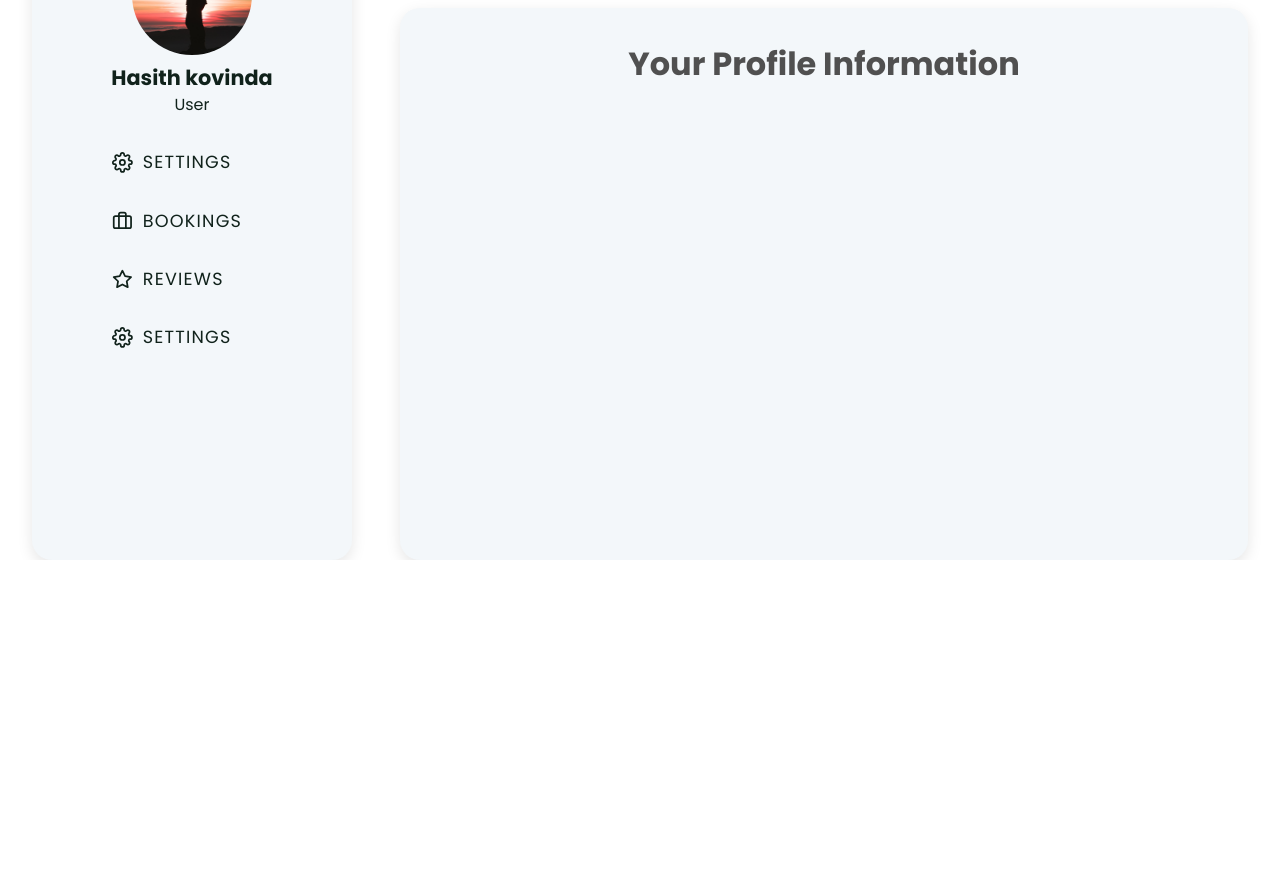
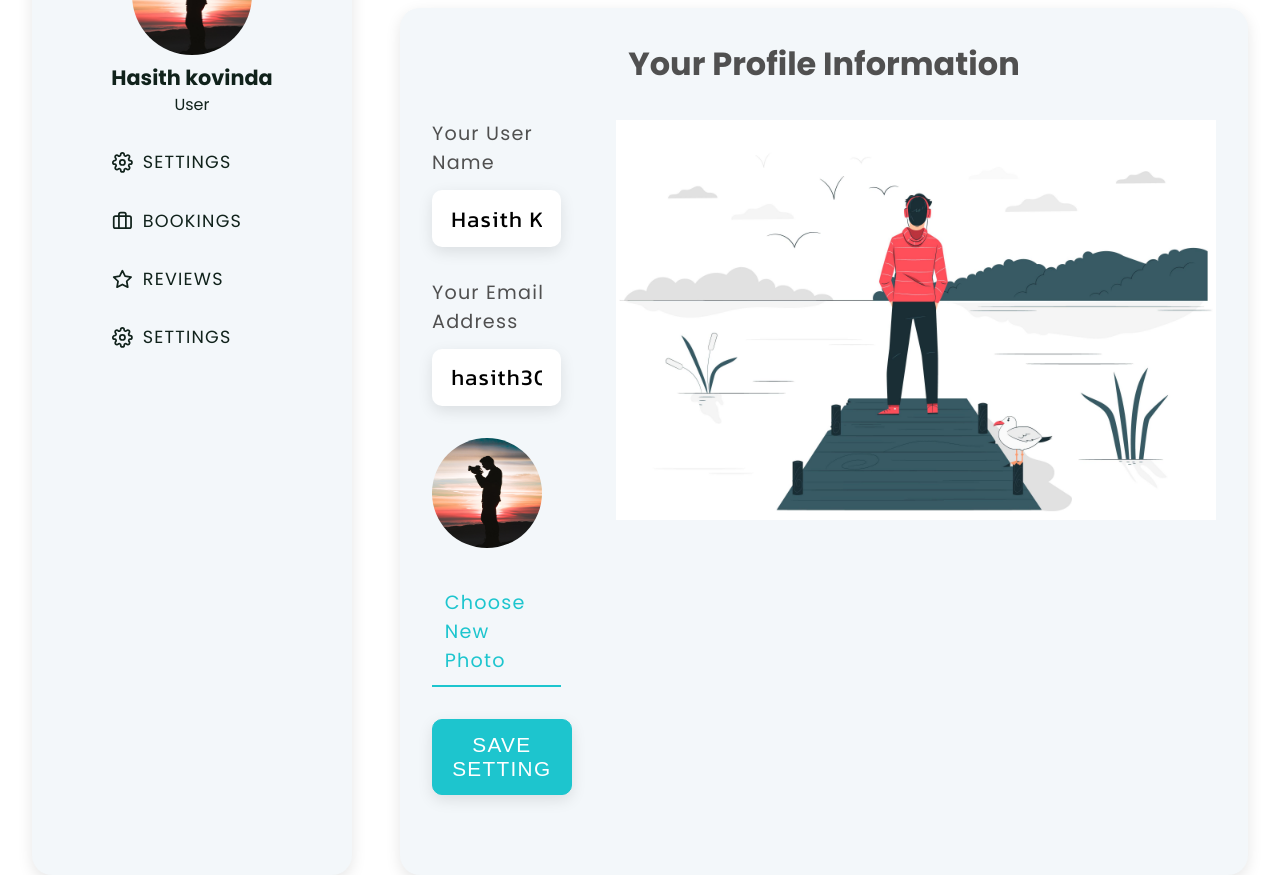
Before and after one commit to HasithKovinda/thicker, a Next.js app: page /dashboard in a window 1280 px wide. Shown: the part 240-1115 px from the top of the page. Before the commit the page ends 800 px from the top, so only its background shows below. Built offline with nearby package versions, Linux system fonts and the light colour scheme.

Commit message:
add user profile page

```diff
--- a/components/Dashboard/Profile/ProfileInformation.module.css
+++ b/components/Dashboard/Profile/ProfileInformation.module.css
@@ -2,3 +2,106 @@
   color: var(--color-dark-2);
   text-align: center;
 }
+
+.profile h2 {
+  margin-bottom: 2rem;
+}
+
+.article {
+  display: grid;
+  grid-template-columns: 1fr 1fr;
+}
+
+.main {
+  display: block;
+  height: 400px;
+}
+
+.form {
+  width: 70%;
+  /* margin: 0 auto; */
+}
+
+.form div {
+  margin-bottom: 2rem;
+}
+
+.form > div label {
+  display: block;
+  letter-spacing: 1.2px;
+  font-size: 1.2rem;
+  margin-bottom: 0.8rem;
+  text-align: left;
+}
+
+.input {
+  font-family: var(--ff-third);
+  width: 100%;
+  padding: 0.7rem 1.2rem;
+  font-size: 1.4rem;
+  letter-spacing: 1.2px;
+  border: transparent;
+  outline: none;
+  box-shadow: var(--light-shadow);
+  border-radius: 10px;
+}
+
+.input:focus {
+  outline: var(--clr-primary-1);
+  border-bottom: 4px solid var(--clr-primary-1);
+}
+
+.input:focus:invalid {
+  border-bottom: 4px solid var(--danger);
+}
+
+.input[type="file"] {
+  display: none;
+}
+
+.custom-file-upload {
+  cursor: pointer;
+  font-size: 2rem;
+  color: var(--clr-primary-1);
+  padding: 0.6rem 0.8rem;
+  border-bottom: 2px solid var(--clr-primary-1);
+  transition: var(--transition);
+}
+
+.custom-file-upload:hover {
+  border-bottom: 2px solid transparent;
+  background: var(--clr-primary-3);
+  color: var(--clr-white);
+  backface-visibility: hidden;
+}
+
+.image-upload {
+  display: flex;
+  justify-content: flex-start;
+}
+
+.profile-img {
+  display: inline-block;
+  width: 110px;
+  height: 110px;
+  border-radius: 50%;
+  text-align: left;
+}
+
+.save {
+  padding: 0.8rem 1.2rem;
+  border: 1px solid var(--clr-primary-1);
+  outline: none;
+  color: var(--clr-white);
+  letter-spacing: 1.3px;
+  background: var(--clr-primary-1);
+  box-shadow: var(--light-shadow);
+  font-size: 1.3rem;
+  border-radius: 10px;
+  transition: var(--transition);
+  margin-bottom: 1rem;
+}
+
+.save:hover {
+  transform: scale(1.1);
+}
--- a/components/Dashboard/Profile/ProfileInformation.tsx
+++ b/components/Dashboard/Profile/ProfileInformation.tsx
@@ -4,6 +4,49 @@ export default function ProfileInformation() {
   return (
     <section className={styles.profile}>
       <h2>Your Profile Information</h2>
+      <article className={styles.article}>
+        <form className={styles.form}>
+          <div>
+            <label htmlFor="email">Your User Name</label>
+            <input
+              type="text"
+              id="email"
+              className={styles.input}
+              value="Hasith Kovinda"
+            />
+          </div>
+          <div>
+            <label htmlFor="email">Your Email Address</label>
+            <input
+              type="email"
+              id="email"
+              className={styles.input}
+              value="hasith300@gmail.com"
+            />
+          </div>
+          <div className={styles["image-upload"]}>
+            <img
+              src="/assert/profile.jpg"
+              alt="logo"
+              className={styles["profile-img"]}
+            />
+          </div>
+          <div>
+            <label className={styles["custom-file-upload"]}>
+              <input type="file" accept="image/*" className={styles.input} />
+              Choose New Photo
+            </label>
+          </div>
+          <div>
+            <button type="submit" className={`btn ${styles.save}`}>
+              Save Setting
+            </button>
+          </div>
+        </form>
+        <div>
+          <img src="/assert/dashboard.jpg" alt="" className={styles.main} />
+        </div>
+      </article>
     </section>
   );
 }
```
Also changed, not shown: public/assert/dashboard.jpg (added).
